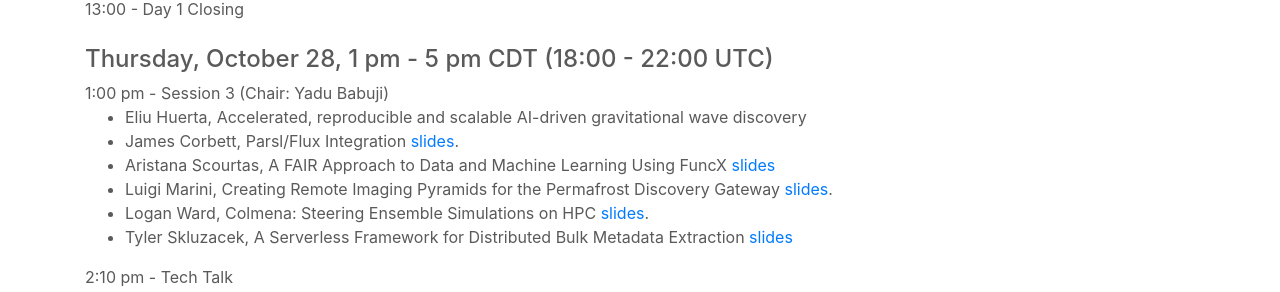
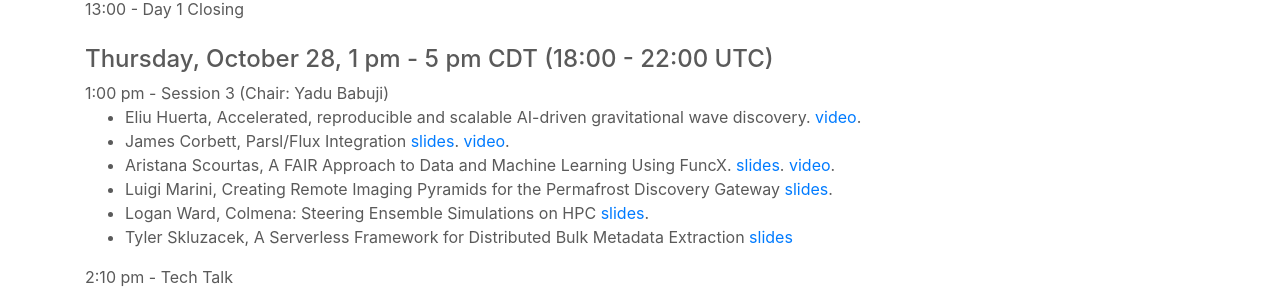
Before and after one commit to Parsl/parsl.github.io, a Jekyll site: the page built from parslfest2021.html, in a window 1280 px wide and 900 px high, scrolled down 1196 px. Shown: the part 153-445 px from the top of the window. Built offline with Jekyll 4.4.1, drawn with Linux system fonts in a browser that asks for light colours.

Commit message:
Three more parslfest 2021 videos

```diff
--- a/parslfest2021.html
+++ b/parslfest2021.html
@@ -79,9 +79,9 @@ redirect_from: "/parsl_meeting"
 
       1:00 pm - Session 3 (Chair: Yadu Babuji)
       <ul>
-        <li>Eliu Huerta, Accelerated, reproducible and scalable AI-driven gravitational wave discovery</li>
-				<li>James Corbett, Parsl/Flux Integration <a href='parslfest2021-files/corbett-flux.pdf'>slides</a>.</li>
-				<li>Aristana Scourtas, A FAIR Approach to Data and Machine Learning Using FuncX <a href='parslfest2021-files/scourtas-dlhub.pdf'>slides</a></li>
+				<li>Eliu Huerta, Accelerated, reproducible and scalable AI-driven gravitational wave discovery. <a href="https://youtu.be/fRftHhGDMso">video</a>.</li>
+				<li>James Corbett, Parsl/Flux Integration <a href='parslfest2021-files/corbett-flux.pdf'>slides</a>. <a href="https://youtu.be/Ka6Zqo86phw">video</a>.</li>
+				<li>Aristana Scourtas, A FAIR Approach to Data and Machine Learning Using FuncX. <a href='parslfest2021-files/scourtas-dlhub.pdf'>slides</a>. <a href="https://youtu.be/zf40v7JSmmo">video</a>.</li>
 				<li>Luigi Marini, Creating Remote Imaging Pyramids for the Permafrost Discovery Gateway <a href='parslfest2021-files/marini-permafrost.pdf'>slides</a>.</li>
 				<li>Logan Ward, Colmena: Steering Ensemble Simulations on HPC <a href='parslfest2021-files/ward-colmena.pdf'>slides</a>.</li>
 				<li>Tyler Skluzacek, A Serverless Framework for Distributed Bulk Metadata Extraction <a href='parslfest2021-files/skluzacek-xtract.pdf'>slides</a></li>
```
